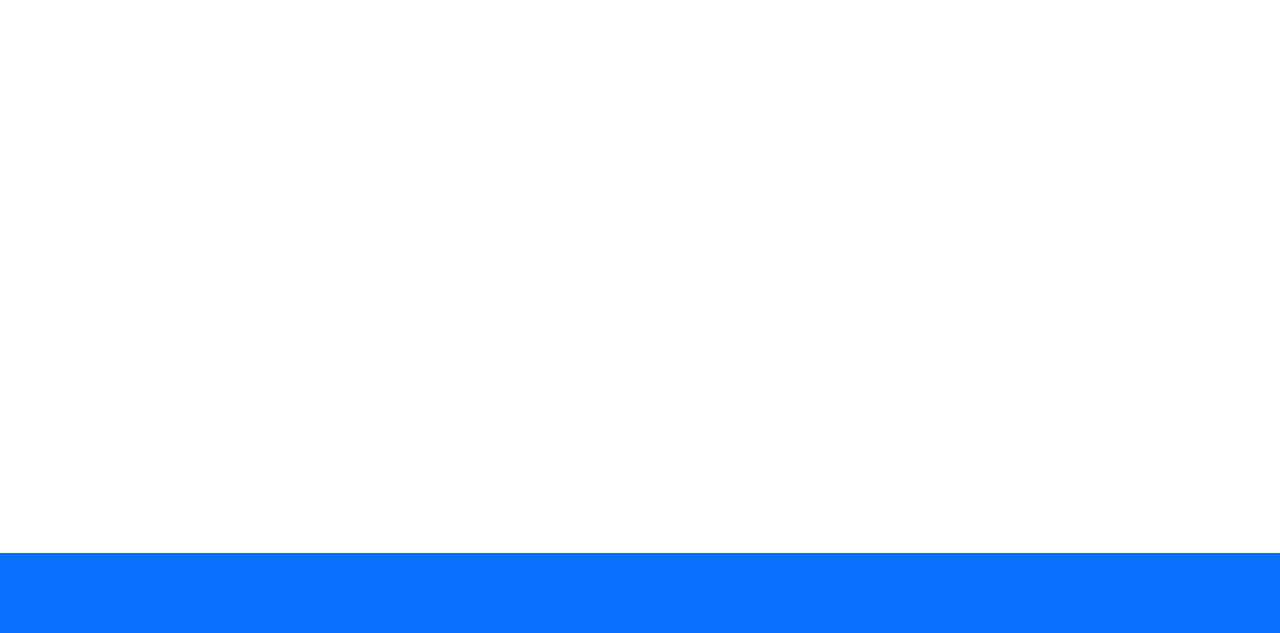
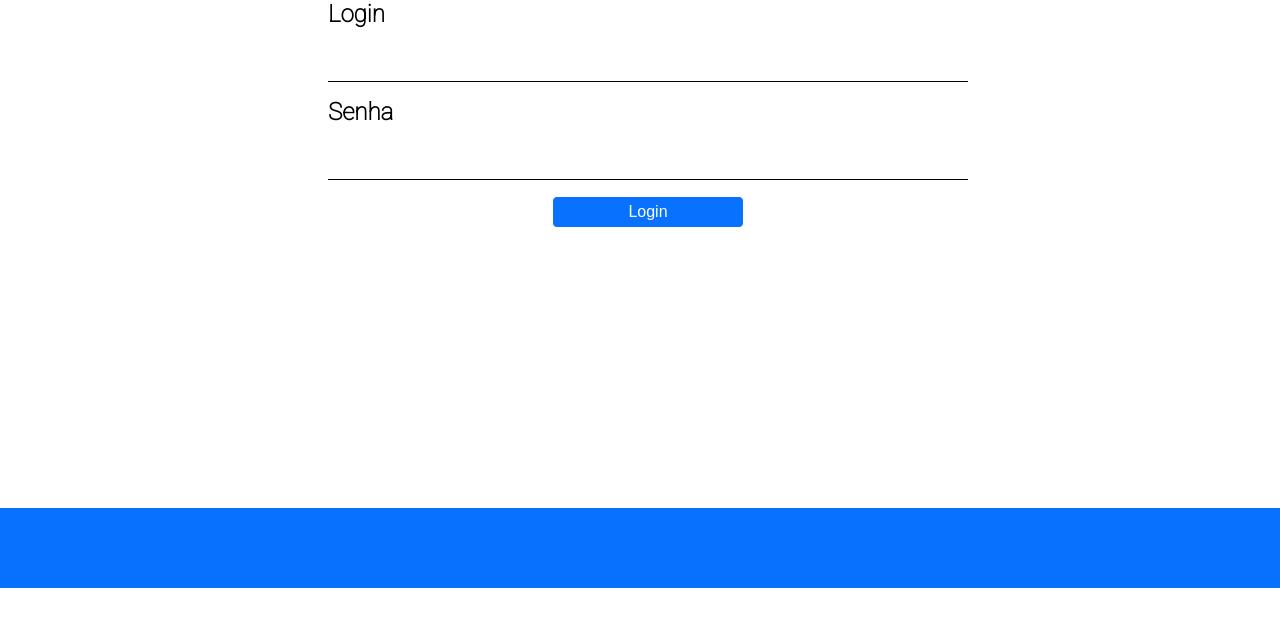
Before and after one commit to JonathanRFraga1/moodle, a plain HTML site: page views/ferramenta.html in a window 1280 px wide. Shown: the part 167-800 px from the top of the page. Drawn offline with Linux system fonts and the light colour scheme.

Commit message:
adicionado formulário de login

```diff
--- a/_includes/css/styles.css
+++ b/_includes/css/styles.css
@@ -39,12 +39,12 @@ a:visited {
 .content {
     width: 100%;
     height: fit-content;
+    min-height: 74.35vh;
 }
 
 .footer {
     width: 100%;
     height: 5rem;
-    position: absolute;
     bottom: 0;
     background-color: #0872FF;
 }
@@ -102,6 +102,101 @@ a:visited {
     padding: .3rem;
 }
 
+.div-menus ul li a{
+    display: block;
+    width: 100%;
+    height: 100%;
+}
+
+.div-menus ul li a:hover{
+    border-bottom: 1px solid #fff;
+}
+
+.content .login{
+    width: 100%;
+    display: flex;
+    flex-direction: column;
+    justify-content: center;
+    align-items: center;
+    padding: .5rem;
+}
+
+.content{
+    overflow-x: hidden;
+}
+
+.content .login h2{
+    font-size: 2.5rem;
+    margin: 1rem;
+}
+
+.content .login .form-auth{
+    display: flex;
+    flex-direction: column;
+    width: 50%;
+    justify-content: center;
+}
+
+.content .form-auth .form-input{
+    display: flex;
+    flex-direction: column;
+    align-items: flex-start;
+    width: 100%;
+}
+
+.content .login label{
+    font-size: 1.5rem;
+    font-weight: bold;
+}
+
+.content .login .input{
+    margin-top: 1rem;
+    margin-bottom: 1rem;
+    font-size: 2rem;
+    border: none;
+    border-bottom: 1px solid;
+    width: 100%;
+}
+
+.content .login .input:focus{
+    outline: none;
+    padding-left: .5rem;
+    padding-right: .5rem;
+}
+
+.content .login .form-auth .form-buttom{
+    width: 100%;
+    display: flex;
+    flex-direction: row;
+    justify-content: center;
+}
+
+.buttom{
+    background-color: #0872FF;
+    width: 30%;
+    height: 2rem;
+    border: 1px solid #FFF;
+    border-radius: 5px;
+    cursor: pointer;
+    color: #FFF;
+    font-size: 1rem;
+}
+
+.buttom:hover,
+.buttom:focus{
+    background-color: #0e56b4;
+    box-shadow: #cacaca 2px 2px;
+    outline: none;
+    border: none;
+}
+
+.buttom:active{
+    background-color: #072e61;
+    box-shadow: #000 2px 2px;
+    outline: none;
+    border: none;
+}
+
 @media(max-width:720px) {
     .div-title {
         width: 100%;
@@ -131,4 +226,7 @@ a:visited {
         align-items: flex-start;
     }
 
+    .div-menus ul li a:hover{
+    }
+
 }
--- a/_includes/js/scripts.js
+++ b/_includes/js/scripts.js
@@ -1,3 +1,6 @@
+// sessionStorage.setItem('user', ['jonathan', 'admin', 'cintia']);
+// sessionStorage.setItem('password', ['jrf181101', 'admin', '123456789']);
+
 document.getElementById('ic-menu').onclick = function () {
     console.log(document.getElementById('ic-menu'));
     var div = document.getElementById('div-menus');
--- a/views/ferramenta.html
+++ b/views/ferramenta.html
@@ -37,7 +37,23 @@
             </div>
         </div>
         <div class="content">
+            <div class="login">
+                <h2>Login</h2>
+                <form action="#" id="form-login-1" class="form-auth" method="POST" onsubmit="login()">
+                    <div class="form-input">
+                        <label for="input-login">Login</label>
+                        <input title="text" name="login" id="input-login" class="input">
+                    </div>
 
+                    <div class="form-input">
+                        <label for="input-senha">Senha</label>
+                        <input title="password" name="login" id="input-senha" class="input">
+                    </div>
+                    <div class="form-buttom">
+                        <input type="submit" value="Login" class="buttom" id="bt-login">
+                    </div>
+                </form>
+            </div>
         </div>
         <div class="footer">
 
```
Also changed, not shown: index.html (+4 -4 lines).
